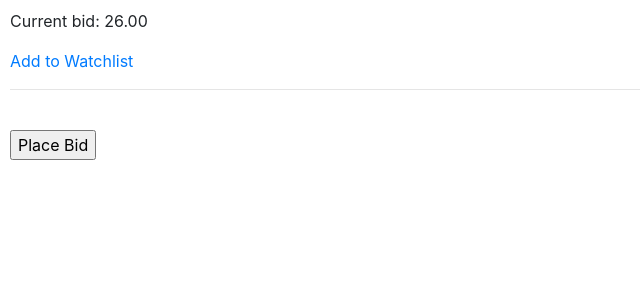
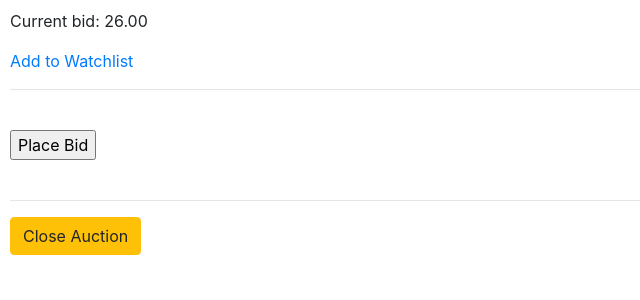
Before and after one commit to softdeveloper23/ebay-django, a Django app: page /listing/2 in a window 1280 px wide. Shown: the part 240-540 px from the top of the page, without its empty margins (0-640 px from the left). Run offline with Django 3.2, Linux system fonts and the light colour scheme; a user stored in the database is signed in; data comes from the database, SQL or seed files in the repository; both versions use the stored data as it was after the commit; some libraries are stand-ins or nearby versions.

Commit message:
Added the ability to close auctions

```diff
--- a/auctions/models.py
+++ b/auctions/models.py
@@ -13,6 +13,8 @@ class Listing(models.Model):
     image_url = models.URLField(blank=True, null=True)
     category = models.CharField(max_length=50, blank=True, null=True)
     user = models.ForeignKey(User, on_delete=models.CASCADE)
+    winner = models.ForeignKey(User, on_delete=models.SET_NULL, null=True, related_name='won_listings')
+    active = models.BooleanField(default=True)
 
     def __str__(self):
         return self.title
--- a/auctions/templates/auctions/listing-detail.html
+++ b/auctions/templates/auctions/listing-detail.html
@@ -24,6 +24,14 @@
             <input type="submit" value="Place Bid">
         </form>
     {% endif %}
+    <br>
+    <hr>
+    {% if user.is_authenticated and user == listing.user %}
+        <form action="{% url 'close-listing' listing.id %}" method="post">
+            {% csrf_token %}
+            <button type="submit" class="btn btn-warning mb-3">Close Auction</button>
+        </form>
+    {% endif %}
 
     {% if error_message %}
         <p><strong>{{ error_message }}</strong></p>
--- a/auctions/urls.py
+++ b/auctions/urls.py
@@ -13,4 +13,5 @@ urlpatterns = [
     path("remove-from-watchlist/<int:listing_id>", views.remove_from_watchlist, name="remove-from-watchlist"),
     path("watchlist", views.watchlist, name="watchlist"),
     path("place-bid/<int:listing_id>", views.place_bid, name="place-bid"),
+    path("close-listing/<int:listing_id>", views.close_listing, name="close-listing"),
 ]
--- a/auctions/views.py
+++ b/auctions/views.py
@@ -5,12 +5,12 @@ from django.shortcuts import render, redirect, get_object_or_404
 from django.urls import reverse
 from .forms import ListingForm, BidForm
 from django.contrib.auth.decorators import login_required
-
+from django.contrib import messages
 from .models import User, Listing, Bid, Comment, Watchlist
 
 
 def index(request):
-        active_listings = Listing.objects.all()  # Assuming all listings are active for simplicity
+        active_listings = Listing.objects.filter(active=True)  # This line filters active listings
         return render(request, "auctions/index.html", {'listings': active_listings})
 
 def login_view(request):
@@ -129,3 +129,19 @@ def place_bid(request, listing_id):
     else:
         form = BidForm()
     return render(request, 'auctions/listing-detail.html', {'listing': listing, 'form': form})
+
+# Close a listing
+@login_required
+def close_listing(request, listing_id):
+    listing = get_object_or_404(Listing, pk=listing_id)
+    if request.user == listing.user:
+        highest_bid = Bid.objects.filter(listing=listing).order_by('-bid_amount').first()
+        if highest_bid:
+            listing.delete()  # This line deletes the listing from the database
+            messages.success(request, 'You closed the Auction! The winner is ' + highest_bid.user.username)
+            return HttpResponseRedirect(reverse('index'))
+        else:
+            messages.error(request, 'No bids placed on this listing yet.')
+    else:
+        messages.error(request, 'You are not authorized to close this listing.')
+    return HttpResponseRedirect(reverse('listing', args=(listing_id,)))
```
Also changed, not shown: auctions/migrations/0005_listing_winner.py (added), auctions/migrations/0006_listing_active.py (added), db.sqlite3.
